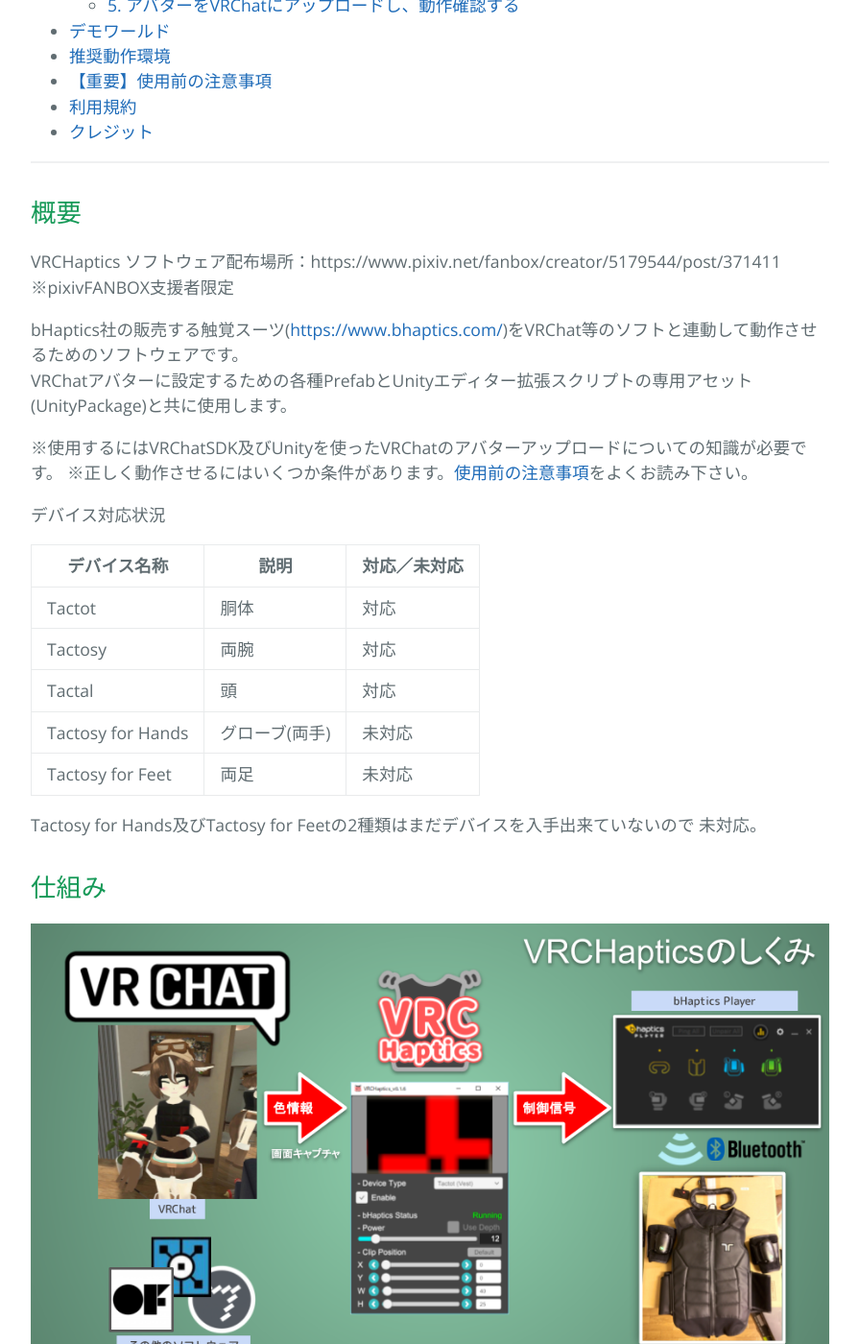
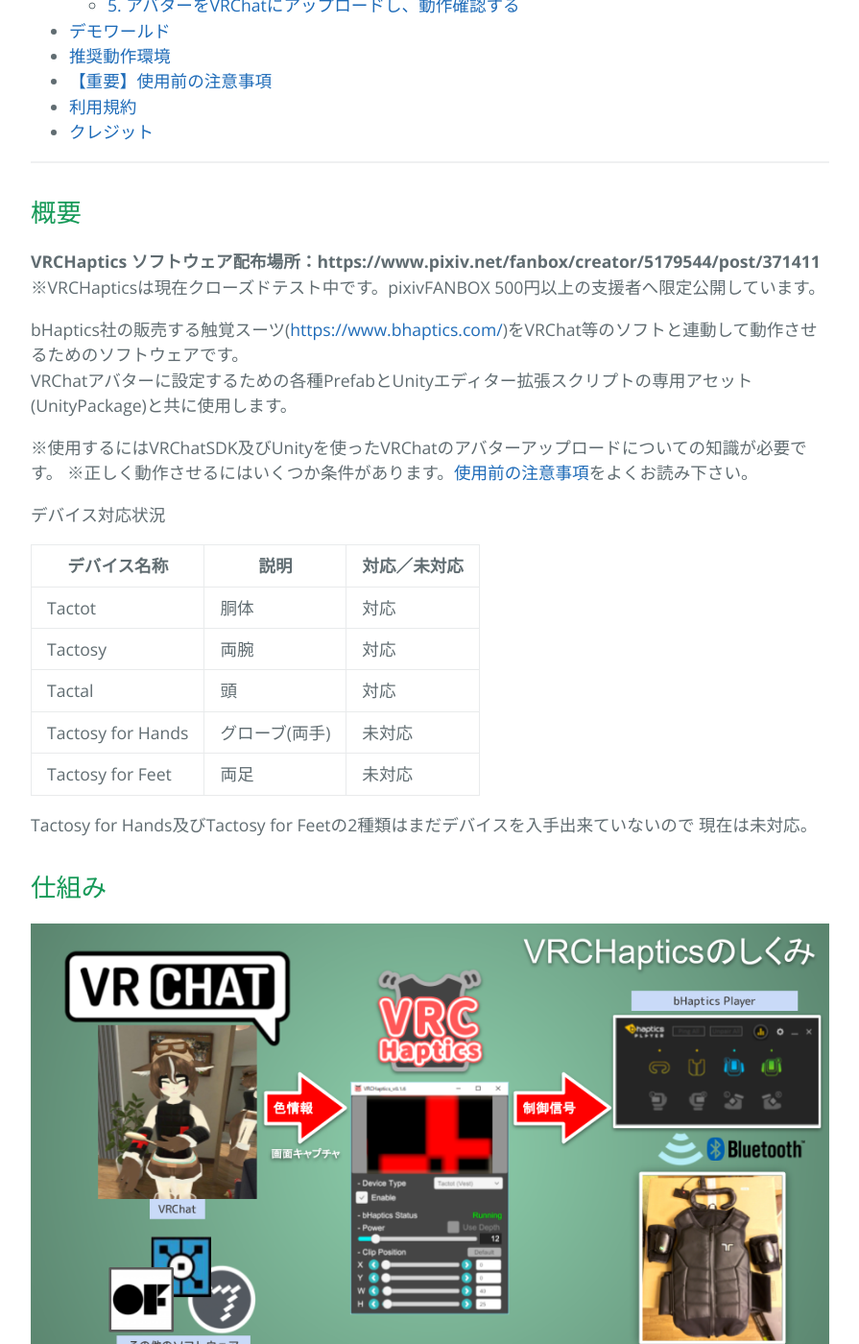
Before and after one commit to TsubokuLab/TsubokuLab.github.io, a Jekyll site: the page built from vrchaptics/index.md, in a window 1280 px wide and 1400 px high, scrolled down 1625 px. Shown: the whole window at 96% size, without its empty margins (192-1087 px from the left). Built offline with Jekyll 4.4.1, drawn with Linux system fonts in a browser that asks for light colours.

Commit message:
VRCHapticsちょっと説明追加

```diff
--- a/vrchaptics/index.md
+++ b/vrchaptics/index.md
@@ -40,8 +40,8 @@
 
 ## 概要
 
-VRCHaptics ソフトウェア配布場所：https://www.pixiv.net/fanbox/creator/5179544/post/371411
-※pixivFANBOX支援者限定
+**VRCHaptics ソフトウェア配布場所：https://www.pixiv.net/fanbox/creator/5179544/post/371411**
+※VRCHapticsは現在クローズドテスト中です。pixivFANBOX 500円以上の支援者へ限定公開しています。
 
 bHaptics社の販売する触覚スーツ([https://www.bhaptics.com/](https://www.bhaptics.com/))をVRChat等のソフトと連動して動作させるためのソフトウェアです。
 VRChatアバターに設定するための各種PrefabとUnityエディター拡張スクリプトの専用アセット(UnityPackage)と共に使用します。
@@ -59,7 +59,7 @@
 | Tactosy for Hands | グローブ(両手) | 未対応       |
 | Tactosy for Feet  | 両足           | 未対応       |
 
-Tactosy for Hands及びTactosy for Feetの2種類はまだデバイスを入手出来ていないので  未対応。
+Tactosy for Hands及びTactosy for Feetの2種類はまだデバイスを入手出来ていないので  現在は未対応。
 
 ## 仕組み
 
```
